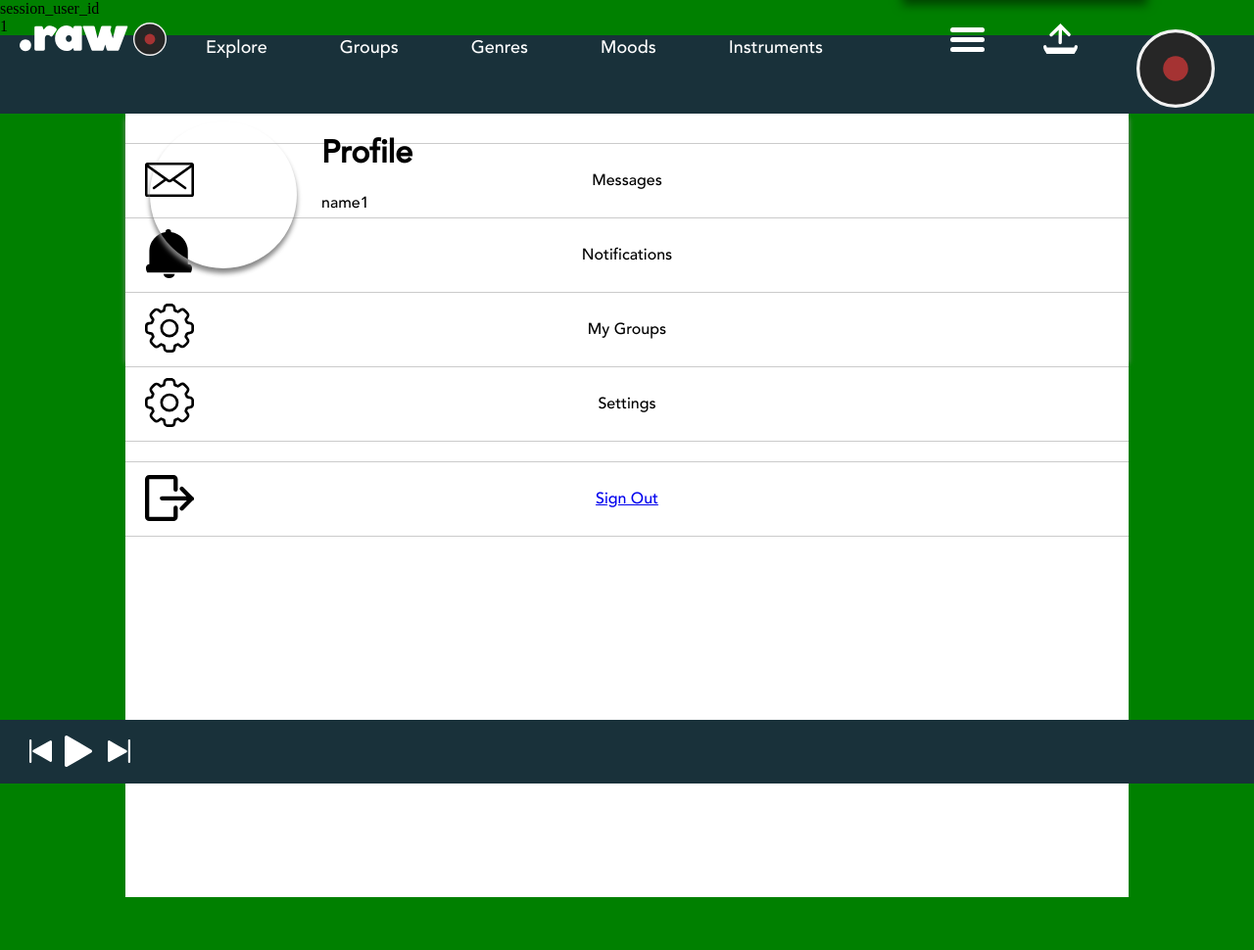
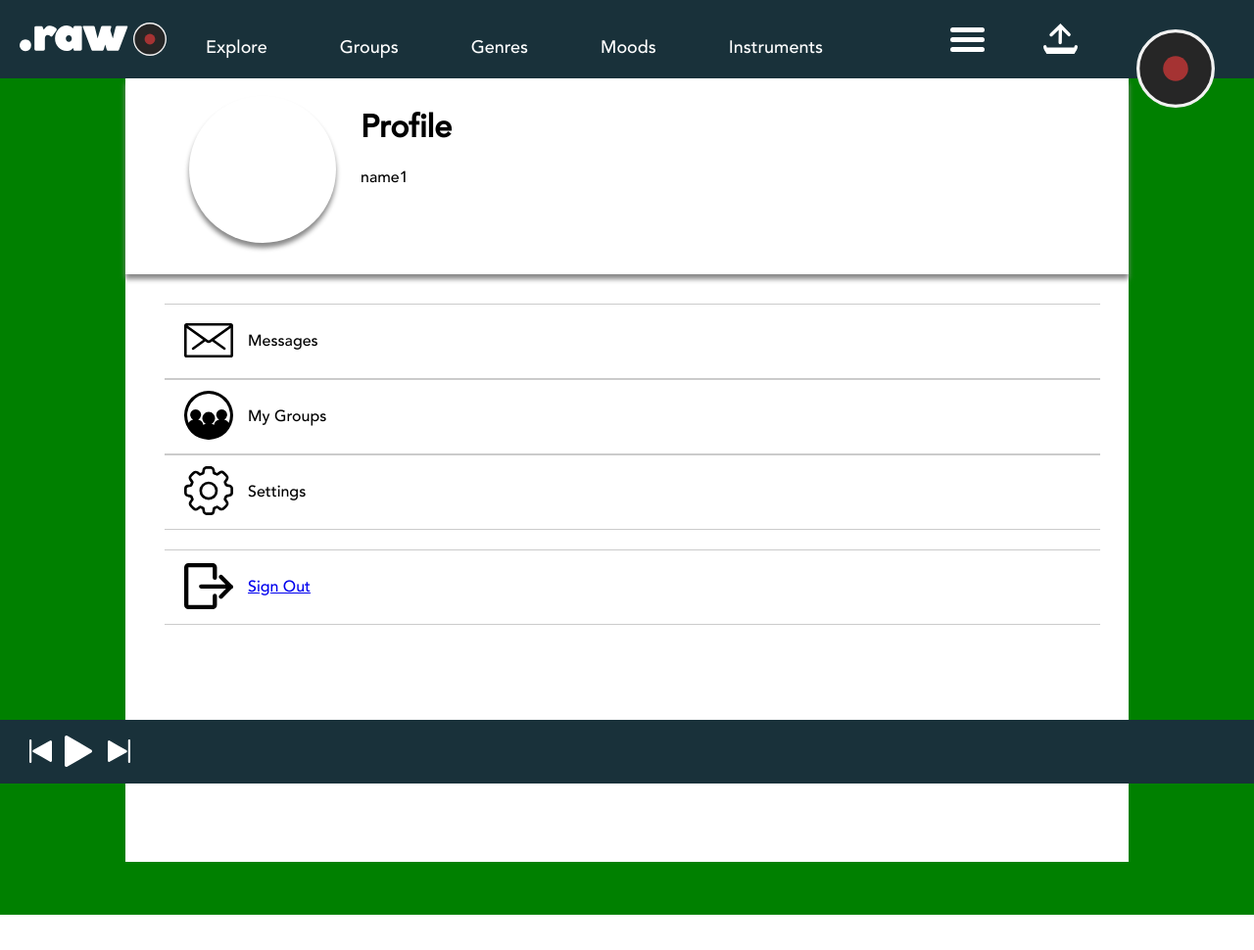
Before and after one commit to MonikaSzucs/raw, a PHP site: page /ProfileIntroPage.php in a window 1280 px wide. Shown: the whole page at 98% size. After the commit the page ends 934 px from the top, so only its background shows below. Run offline with PHP 8.4, Linux system fonts and the light colour scheme; a user stored in the database is signed in; data comes from the database, SQL or seed files in the repository; some libraries are stand-ins or nearby versions.

Commit message:
Profileintropage fix

```diff
--- a/raw/LargerScreens1024.css
+++ b/raw/LargerScreens1024.css
@@ -647,47 +647,54 @@ hambuger menu
         padding: 20px;
     }
     #m-message-button {
-        margin: 0 auto;
-        position: relative;
-        width: 100%;
+        margin: 0 0 0 40px;
+        padding-left:85px;
+        position: relative;
+        width: 85%;
         height: 75px;
         background-color: white;
         border-bottom: solid #cbcbcb .50px;
         border-top: solid #cbcbcb .50px;
     }
     #m-notifications-button {
-        position: relative;
-        width: 100%;
+      margin: 0 0 0 40px;
+      padding-left:85px;
+      position: relative;
+      width: 85%;
       height: 75px;
       background-color: white;
       border-bottom: solid #cbcbcb .50px;
+      border-top: solid #cbcbcb .50px;
     }
     #m-settings-button {
-        color: black;
-        position: relative;
-        width: 100%;
+      margin: 0 0 0 40px;
+      padding-left:85px;
+      position: relative;
+      width: 85%;
       height: 75px;
       background-color: white;
       border-bottom: solid #cbcbcb .50px;
+      border-top: solid #cbcbcb .50px;
     }
     #m-signout-box {
-        position: relative;
-        width: 100%;
+      margin: 0 0 0 40px;
+      padding-left:85px;
+      position: relative;
+      width: 85%;
       height: 75px;
       background-color: white;
-        margin: 0 auto;
       border-top: solid #cbcbcb .50px;
       border-bottom: solid #cbcbcb .50px;
     }
     #m-messicon {
         background-image: url(imgs/messagesicon.svg);
     }
+    #m-groupicon {
+        background-image: url(SVG/Group.svg);
+    }
     #m-seticon {
         background-image: url(imgs/settingicon.svg);
     }
-    #m-noticon {
-        background-image: url(imgs/noticon.svg);
-    }
     #m-signicon {
         background-image: url(imgs/signouticon.svg)
     }
@@ -703,8 +710,12 @@ hambuger menu
     .m-center-text {
         font-family: Avenir-Medium;
         position: relative;
-        text-align: center;
+        /*text-align: center;*/
         line-height: 75px;
+        cursor: pointer;
+    }
+    .m-center-text:visited {
+      color: black;
     }
     .m-profile-buttons {
         height: 50px;
@@ -2569,4 +2580,25 @@ hambuger menu
   .cb_table {
     margin: 20px auto;
   }
-}
+
+  .m-profile-box-introphp{
+    width: 100%;
+    height: 190px;
+    position: relative;
+    background-color: white;
+    box-shadow: 0px 5px 5px #888888;
+    padding-top:10px;
+  }
+  #m-profile-pic-introphp{
+    box-shadow: 0px 5px 5px #888888;
+    width: 150px;
+    height: 150px;
+    border-radius: 100%;
+    position: relative;
+    float:left;
+    top: 8px;
+    left: 25px;
+    z-index: 9997;
+    margin-left: 40px;
+  }
+}
--- a/raw/ProfileIntroPage.php
+++ b/raw/ProfileIntroPage.php
@@ -9,7 +9,7 @@ if(!isset($_SESSION["user_id"]))
 	header( 'Location: signout.php' );
 };
 
-	echo "session_user_id" . "<br/>" . $_SESSION["user_id"];
+	// echo "session_user_id" . "<br/>" . $_SESSION["user_id"];
 
 	/*
 	if(!isset($_SESSION["user_id"]))
@@ -110,8 +110,8 @@ $(document).ready(function(){
             </ul>
         </div>
 
-        <a href="UsersSounds.php"><div class="m-profile-box" >
-            <div id="m-profile-pic-intro"></div>
+        <a href="UsersSounds.php"><div class="m-profile-box-introphp" >
+            <div id="m-profile-pic-introphp"></div>
             <div id="m-view-profile-div">
                 <p id="name">
 
@@ -141,29 +141,28 @@ $(document).ready(function(){
                 <div id="m-messicon" class="m-sicon"></div>
             </div>
 
-            <div class="m-center-text" id="m-notifications-button">
-                <a href="Notifications.php">Notifications</a>
-                <div id="m-noticon" class="m-sicon"></div>
+				<a href="GroupsCurrentlyIn.php">
+					<div class="m-center-text" id="m-settings-button">My Groups
+                <div id="m-groupicon" class="m-sicon"></div>
             </div>
-			<div class="m-center-text" id="m-settings-button">
-                <a href="GroupsCurrentlyIn.php">My Groups</a>
+				</a>
+
+				<a href="SettingsPage.php">
+            <div class="m-center-text" id="m-settings-button">Settings
                 <div id="m-seticon" class="m-sicon"></div>
             </div>
-            <div class="m-center-text" id="m-settings-button">
-                <a href="SettingsPage.php">Settings</a>
-                <div id="m-seticon" class="m-sicon"></div>
-            </div>
+				</a>
 
 			<div style="height: 50px; width: 100%;"></div>
 
         </div>
 
-        <div  class="m-center-text" id="m-signout-box">
-			<a href="logout.php">
-				Sign Out
-			</a>
-             <div id="m-signicon" class="m-sicon"></div>
-        </div>
+				<a href="logout.php">
+	        <div  class="m-center-text" id="m-signout-box">
+					Sign Out
+	             <div id="m-signicon" class="m-sicon"></div>
+	        </div>
+				</a>
 
         <div id="invisdiv3"></div>
 
```
Also changed, not shown: raw/MobileGroupsTabCreate.php (+9 -6 lines), raw/MobileGroupsTab.php (indentation only), raw/SVG/Group.svg (added). Lines whose indentation alone changed are shown as unchanged.
